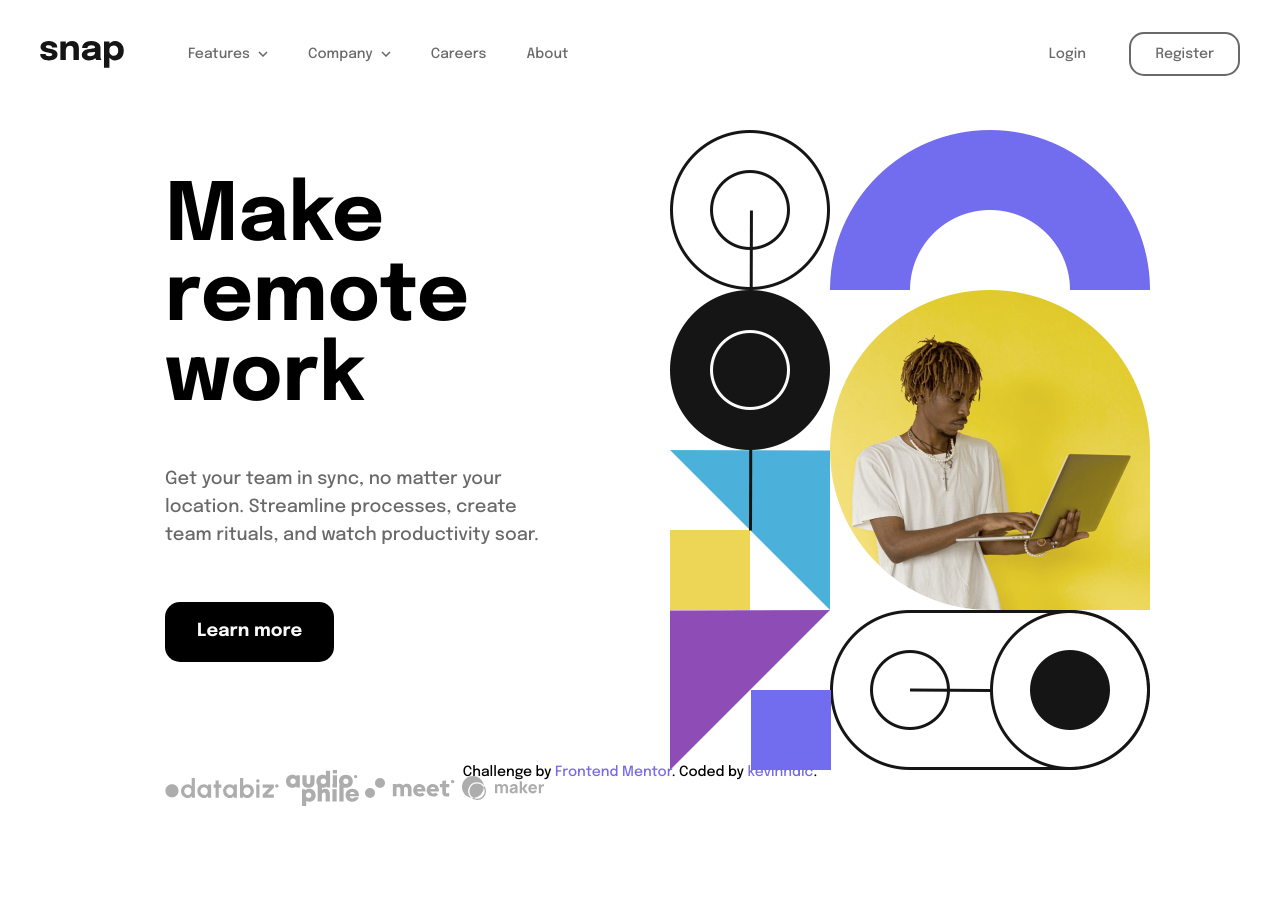
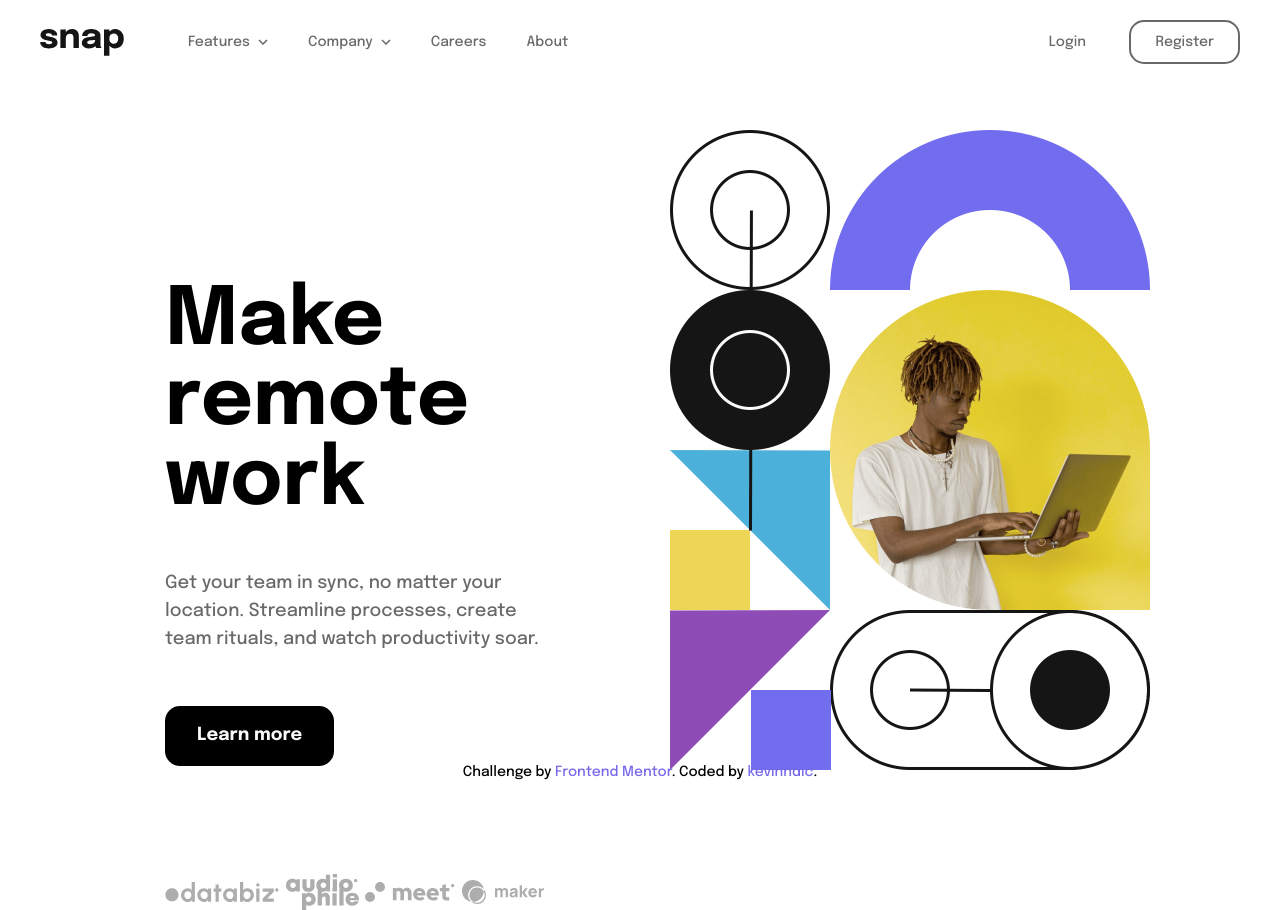
Before and after one commit to kevinndlc/intro-section-with-dropdown-navigation-main, a website built with Parcel: page src/index.html in a window 1280 px wide. Before the commit the page ends 806 px from the top, so only its background shows below. Built offline with nearby package versions, Linux system fonts and the light colour scheme.

Commit message:
Fix: Layout issues

```diff
--- a/src/style.scss
+++ b/src/style.scss
@@ -122,7 +122,7 @@ button {
 
   @include md {
     justify-content: start;
-    padding: 2rem 2.5rem;
+    padding: 1.25rem 2.5rem;
   }
 
   .navigation {
@@ -341,6 +341,7 @@ button {
       order: initial;
       text-align: left;
       padding: 0;
+      padding-top: 6.5rem;
     }
   }
 
```
